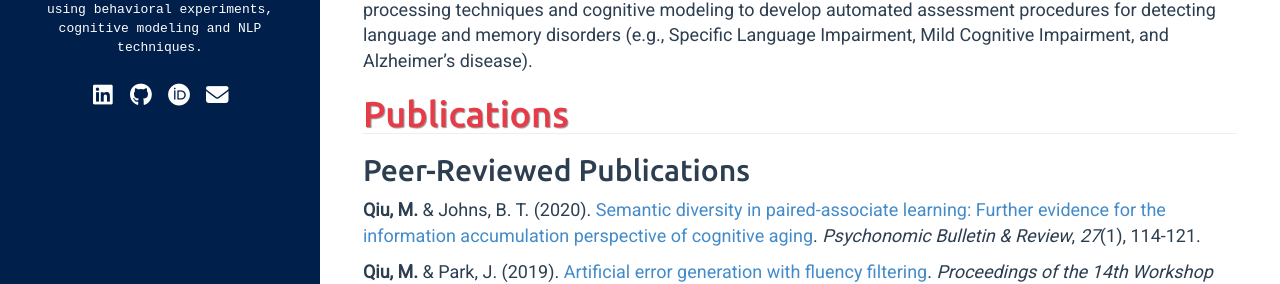
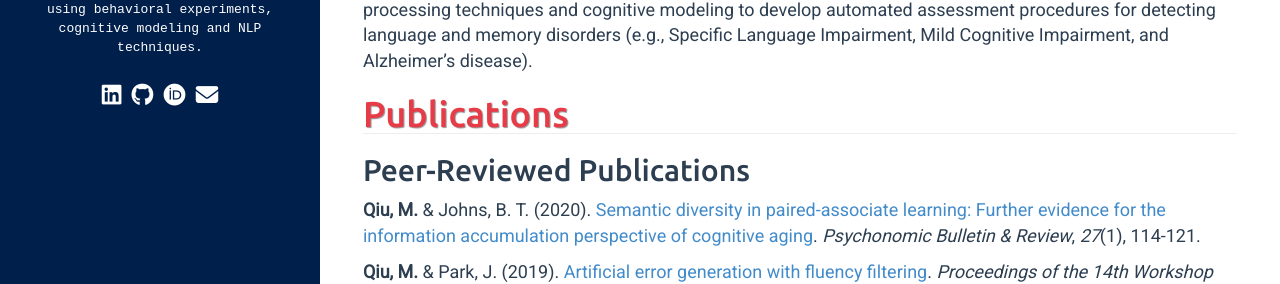
Before and after one commit to mengyangq/mengyangq.github.io, a Jekyll site: the page built from index.html, in a window 1280 px wide. Shown: the part 325-609 px from the top of the page. Built offline with Jekyll 4.4.1, drawn with Linux system fonts in a browser that asks for light colours; nearby versions of some CDN libraries; a style sheet for code colours, icons or effects is not loaded.

Commit message:
Update sidebar.html

```diff
--- a/_includes/sidebar.html
+++ b/_includes/sidebar.html
@@ -74,31 +74,31 @@
 	<ul class="list-unstyled list-inline">
 		{% if site.author.linkedin %}
 		<li><a href="https://www.linkedin.com/in/{{ site.author.linkedin }}">
-				<i class="fab fa-linkedin fa-lg fa-fw" ></i>
+				<i class="fab fa-linkedin fa-lg" ></i>
 			</a>
 
 		{% endif %}
 		{% if site.author.github %}
 		<li><a href="https://github.com/{{ site.author.github }}">
-				<i class="fab fa-github fa-lg fa-fw" ></i>
+				<i class="fab fa-github fa-lg" ></i>
 			</a>
 
 		{% endif %}
 		{% if site.author.researchgate %}
 		<li><a href="https://www.researchgate.net/profile/{{ site.author.researchgate }}">
-				<i class="fab fa-researchgate fa-lg fa-fw" ></i>
+				<i class="fab fa-researchgate fa-lg" ></i>
 			</a>
 
 		{% endif %}
 		{% if site.author.orcid %}
 		<li><a href="https://orcid.org/{{ site.author.orcid }}">
-				<i class="fab fa-orcid fa-lg fa-fw" ></i>
+				<i class="fab fa-orcid fa-lg" ></i>
 			</a>
 
 		{% endif %}
 		{% if site.author.email %}
 		<li><a href="mailto:{{ site.author.email }}">
-				<i class="fas fa-envelope fa-lg fa-fw" ></i>
+				<i class="fas fa-envelope fa-lg" ></i>
 			</a>
 
 		{% endif %}
```
